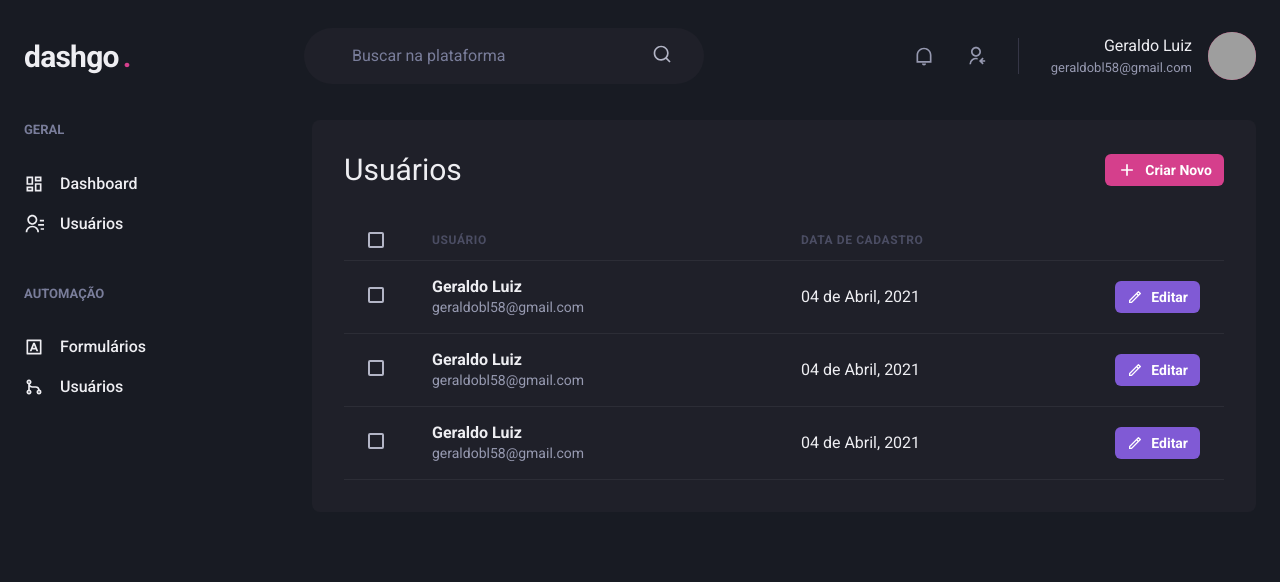
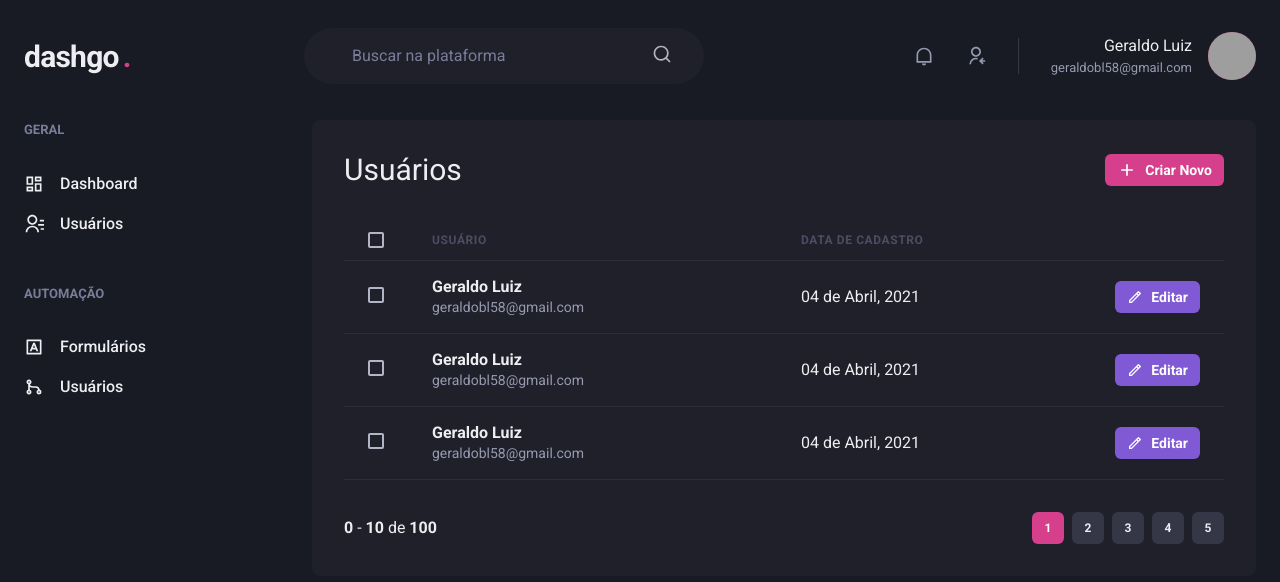
Before and after one commit to geraldobl58/ignite-dashgo, a Next.js app: page /users in a window 1280 px wide. Shown: the top 582 px of the page. Built offline with nearby package versions, Linux system fonts and the light colour scheme; grey boxes are pictures that could not be loaded.

Commit message:
feat: Pagination Component

```diff
--- /dev/null
+++ b/src/components/Pagination.tsx
@@ -0,0 +1,76 @@
+import { Stack, Button, Box } from "@chakra-ui/react";
+
+export function Pagination() {
+  return (
+    <Stack
+      direction="row"
+      spacing="6"
+      mt="8"
+      justify="space-between"
+      align="center"
+    >
+      <Box>
+        <strong>0</strong> - <strong>10</strong> de <strong>100</strong>
+      </Box>
+      <Stack direction="row" spacing="2">
+        <Button
+          size="sm"
+          fontSize="xs"
+          width="4"
+          colorScheme="pink"
+          disabled
+          _disabled={{
+            bg: 'pink.500',
+            cursor: 'default'
+          }}
+        >
+          1
+        </Button>
+        <Button
+          size="sm"
+          fontSize="xs"
+          width="4"
+          bg="gray.700"
+          _hover={{
+            bg: 'gray.500'
+          }}
+        >
+          2
+        </Button>
+        <Button
+          size="sm"
+          fontSize="xs"
+          width="4"
+          bg="gray.700"
+          _hover={{
+            bg: 'gray.500'
+          }}
+        >
+          3
+        </Button>
+        <Button
+          size="sm"
+          fontSize="xs"
+          width="4"
+          bg="gray.700"
+          _hover={{
+            bg: 'gray.500'
+          }}
+        >
+          4
+        </Button>
+        <Button
+          size="sm"
+          fontSize="xs"
+          width="4"
+          bg="gray.700"
+          _hover={{
+            bg: 'gray.500'
+          }}
+        >
+          5
+        </Button>
+      </Stack>
+    </Stack>
+  )
+}
--- a/src/pages/users/index.tsx
+++ b/src/pages/users/index.tsx
@@ -16,6 +16,7 @@
 import { RiAddLine, RiPencilLine } from "react-icons/ri";
 
 import { Header } from '../../components/Header';
+import { Pagination } from "../../components/Pagination";
 import { Sidebar } from "../../components/Sidebar";
 
 export default function UserList() {
@@ -125,6 +126,8 @@
               </Tr>
             </Tbody>
           </Table>
+
+          <Pagination />
         </Box>
       </Flex>
     </Box>
```
